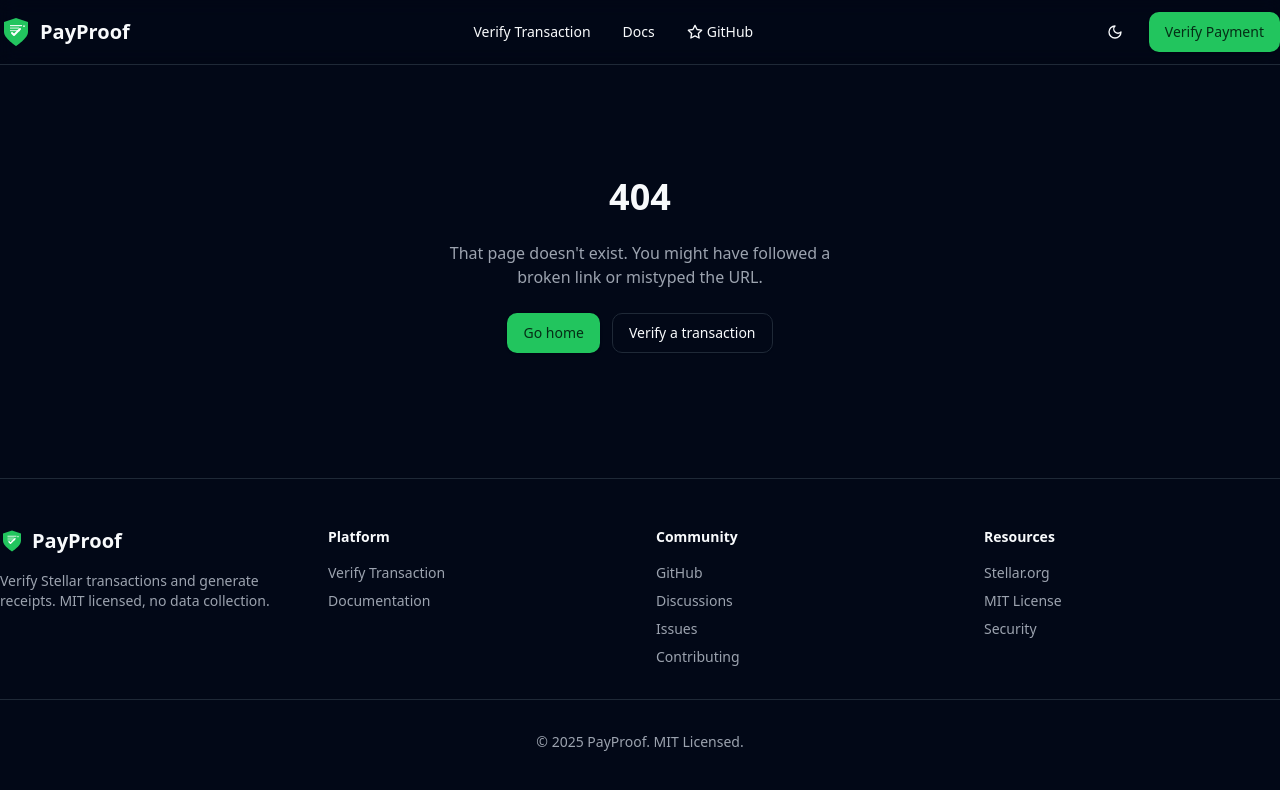
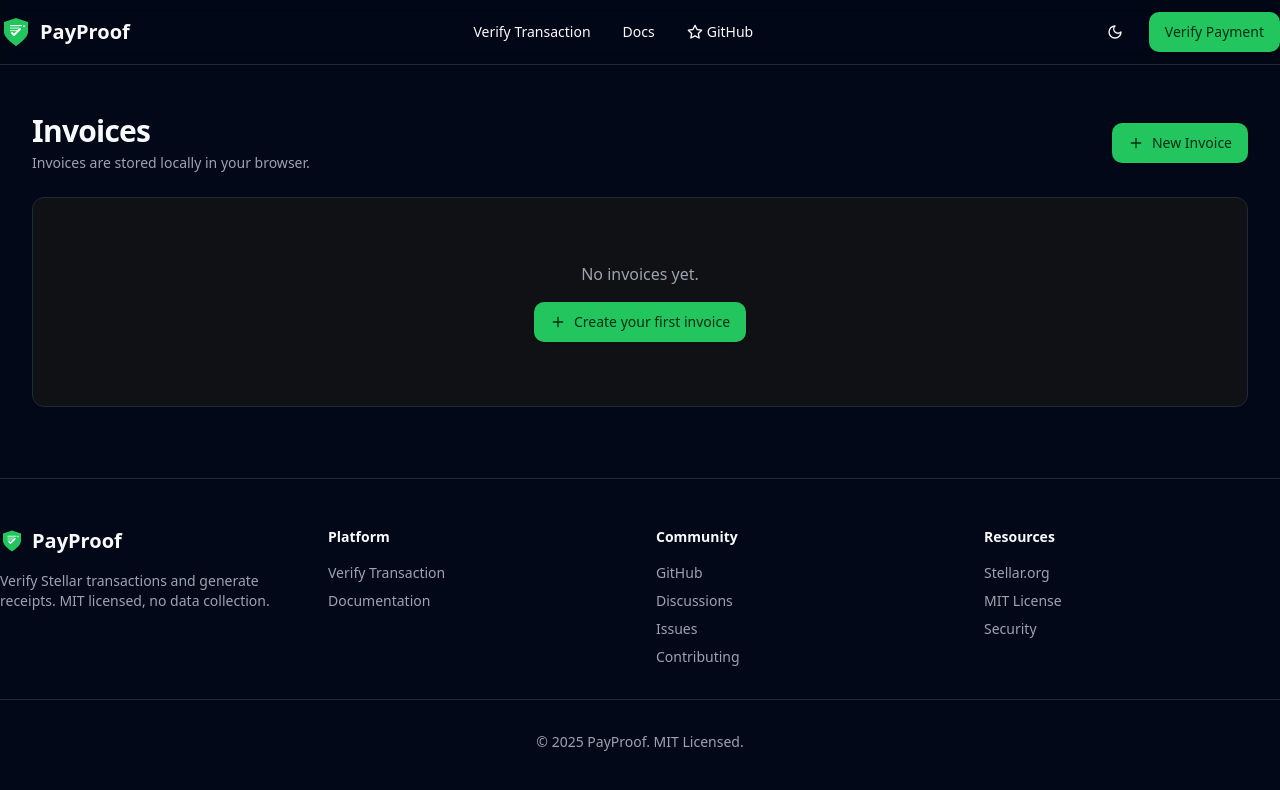
Before and after one commit to PayProofLabs/payproof, a Next.js app: page /invoice in a window 1280 px wide. Before the commit this address had no page. Shown: the top 790 px of the page. Built offline with nearby package versions, Linux system fonts and the light colour scheme.

Commit message:
feat: add invoice list page at /invoice

```diff
--- /dev/null
+++ b/app/invoice/page.tsx
@@ -0,0 +1,151 @@
+"use client"
+
+import { useEffect, useState } from "react"
+import Link from "next/link"
+import { useRouter } from "next/navigation"
+import { Button } from "@/components/ui/button"
+import { Badge } from "@/components/ui/badge"
+import { Card, CardContent } from "@/components/ui/card"
+import { getAllInvoices, checkInvoicePayment, updateInvoice } from "@/lib/invoices"
+import { useToast } from "@/hooks/use-toast"
+import type { Invoice } from "@/types/invoice"
+import { Plus, Loader2, CheckCircle, ExternalLink } from "lucide-react"
+
+export default function InvoiceListPage() {
+  const router = useRouter()
+  const { toast } = useToast()
+  const [invoices, setInvoices] = useState<Invoice[]>([])
+  const [checking, setChecking] = useState<string | null>(null)
+
+  useEffect(() => {
+    setInvoices(getAllInvoices().sort(
+      (a, b) => new Date(b.createdAt).getTime() - new Date(a.createdAt).getTime()
+    ))
+  }, [])
+
+  const refresh = () => {
+    setInvoices(getAllInvoices().sort(
+      (a, b) => new Date(b.createdAt).getTime() - new Date(a.createdAt).getTime()
+    ))
+  }
+
+  const handleCheck = async (invoice: Invoice) => {
+    setChecking(invoice.id)
+    try {
+      const txHash = await checkInvoicePayment(invoice)
+      if (txHash) {
+        updateInvoice(invoice.id, { status: "paid", paidTxHash: txHash })
+        refresh()
+        toast({ title: "Payment detected", description: `Invoice "${invoice.title}" is now paid` })
+      } else {
+        toast({ title: "No payment found yet" })
+      }
+    } finally {
+      setChecking(null)
+    }
+  }
+
+  return (
+    <div className="w-full max-w-7xl mx-auto px-4 sm:px-6 lg:px-8 py-8 sm:py-12 space-y-6">
+      <div className="flex items-center justify-between">
+        <div>
+          <h1 className="text-3xl font-bold tracking-tight">Invoices</h1>
+          <p className="text-muted-foreground text-sm mt-1">
+            Invoices are stored locally in your browser.
+          </p>
+        </div>
+        <Button asChild>
+          <Link href="/invoice/create">
+            <Plus className="mr-2 h-4 w-4" />
+            New Invoice
+          </Link>
+        </Button>
+      </div>
+
+      {invoices.length === 0 ? (
+        <Card>
+          <CardContent className="py-16 text-center space-y-4">
+            <p className="text-muted-foreground">No invoices yet.</p>
+            <Button asChild>
+              <Link href="/invoice/create">
+                <Plus className="mr-2 h-4 w-4" />
+                Create your first invoice
+              </Link>
+            </Button>
+          </CardContent>
+        </Card>
+      ) : (
+        <div className="rounded-lg border overflow-hidden">
+          <table className="w-full text-sm">
+            <thead className="bg-muted/50">
+              <tr>
+                <th className="text-left px-4 py-3 font-medium">Title</th>
+                <th className="text-left px-4 py-3 font-medium">Amount</th>
+                <th className="text-left px-4 py-3 font-medium hidden sm:table-cell">Due</th>
+                <th className="text-left px-4 py-3 font-medium">Status</th>
+                <th className="text-right px-4 py-3 font-medium">Actions</th>
+              </tr>
+            </thead>
+            <tbody className="divide-y">
+              {invoices.map((inv) => (
+                <tr key={inv.id} className="hover:bg-muted/30 transition-colors">
+                  <td className="px-4 py-3">
+                    <div className="font-medium">{inv.title}</div>
+                    <div className="text-xs text-muted-foreground font-mono">{inv.id}</div>
+                  </td>
+                  <td className="px-4 py-3 font-mono">
+                    {inv.amount} {inv.asset}
+                  </td>
+                  <td className="px-4 py-3 hidden sm:table-cell text-muted-foreground">
+                    {inv.dueDate ? new Date(inv.dueDate).toLocaleDateString() : "—"}
+                  </td>
+                  <td className="px-4 py-3">
+                    {inv.status === "paid" ? (
+                      <Badge className="bg-green-100 text-green-800 dark:bg-green-900 dark:text-green-100">
+                        <CheckCircle className="mr-1 h-3 w-3" />
+                        Paid
+                      </Badge>
+                    ) : (
+                      <Badge variant="secondary" className="bg-yellow-100 text-yellow-800 dark:bg-yellow-900 dark:text-yellow-100">
+                        Unpaid
+                      </Badge>
+                    )}
+                  </td>
+                  <td className="px-4 py-3">
+                    <div className="flex items-center justify-end gap-2">
+                      <Button variant="ghost" size="sm" asChild>
+                        <Link href={`/invoice/${inv.id}`}>View</Link>
+                      </Button>
+                      {inv.status === "unpaid" && (
+                        <Button
+                          variant="ghost"
+                          size="sm"
+                          onClick={() => handleCheck(inv)}
+                          disabled={checking === inv.id}
+                        >
+                          {checking === inv.id ? (
+                            <Loader2 className="h-3 w-3 animate-spin" />
+                          ) : (
+                            "Check"
+                          )}
+                        </Button>
+                      )}
+                      {inv.status === "paid" && inv.paidTxHash && (
+                        <Button variant="ghost" size="sm" asChild>
+                          <Link href={`/receipt/${inv.paidTxHash}-0?network=${inv.network}`}>
+                            <ExternalLink className="h-3 w-3 mr-1" />
+                            Receipt
+                          </Link>
+                        </Button>
+                      )}
+                    </div>
+                  </td>
+                </tr>
+              ))}
+            </tbody>
+          </table>
+        </div>
+      )}
+    </div>
+  )
+}
```
